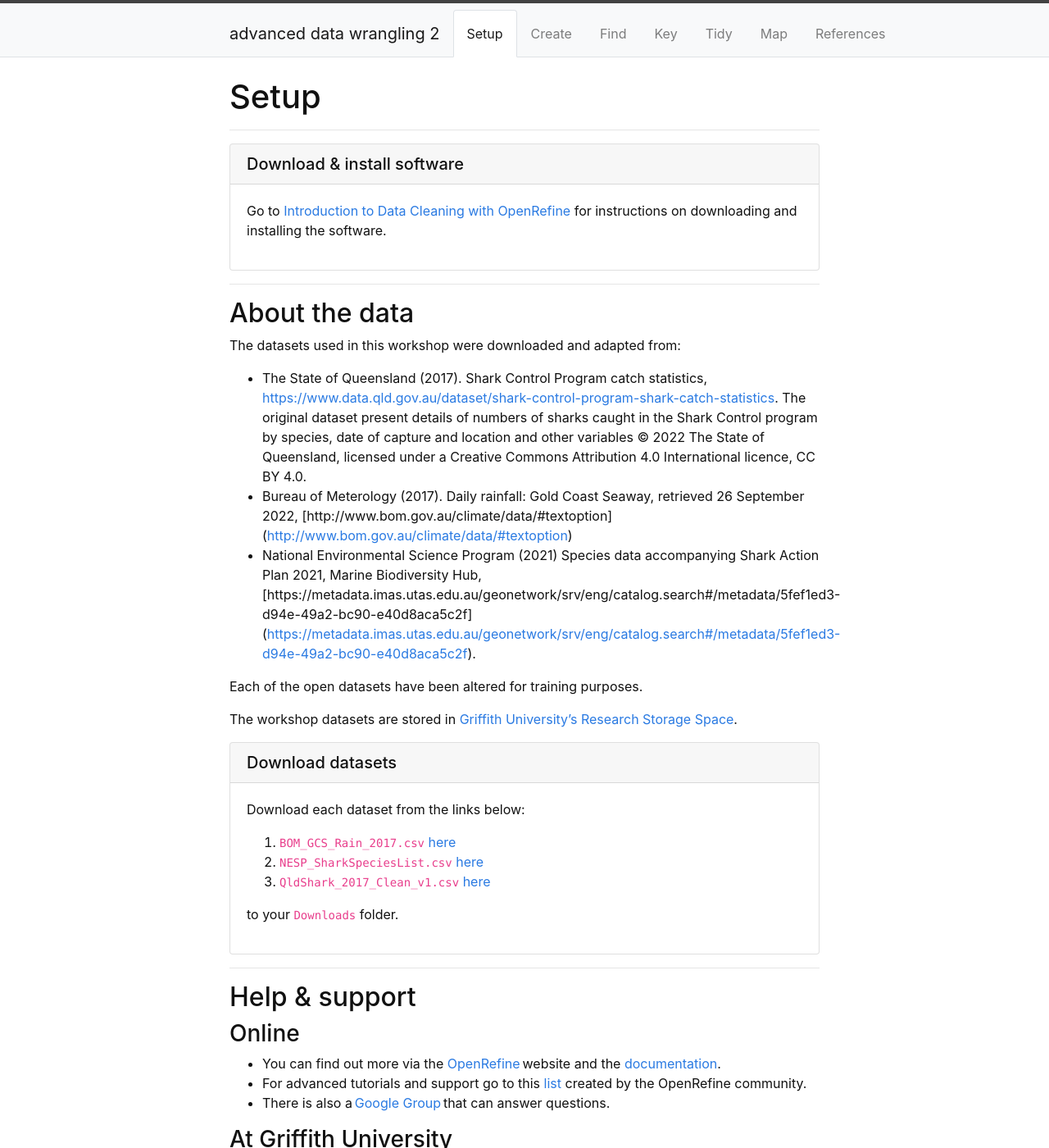
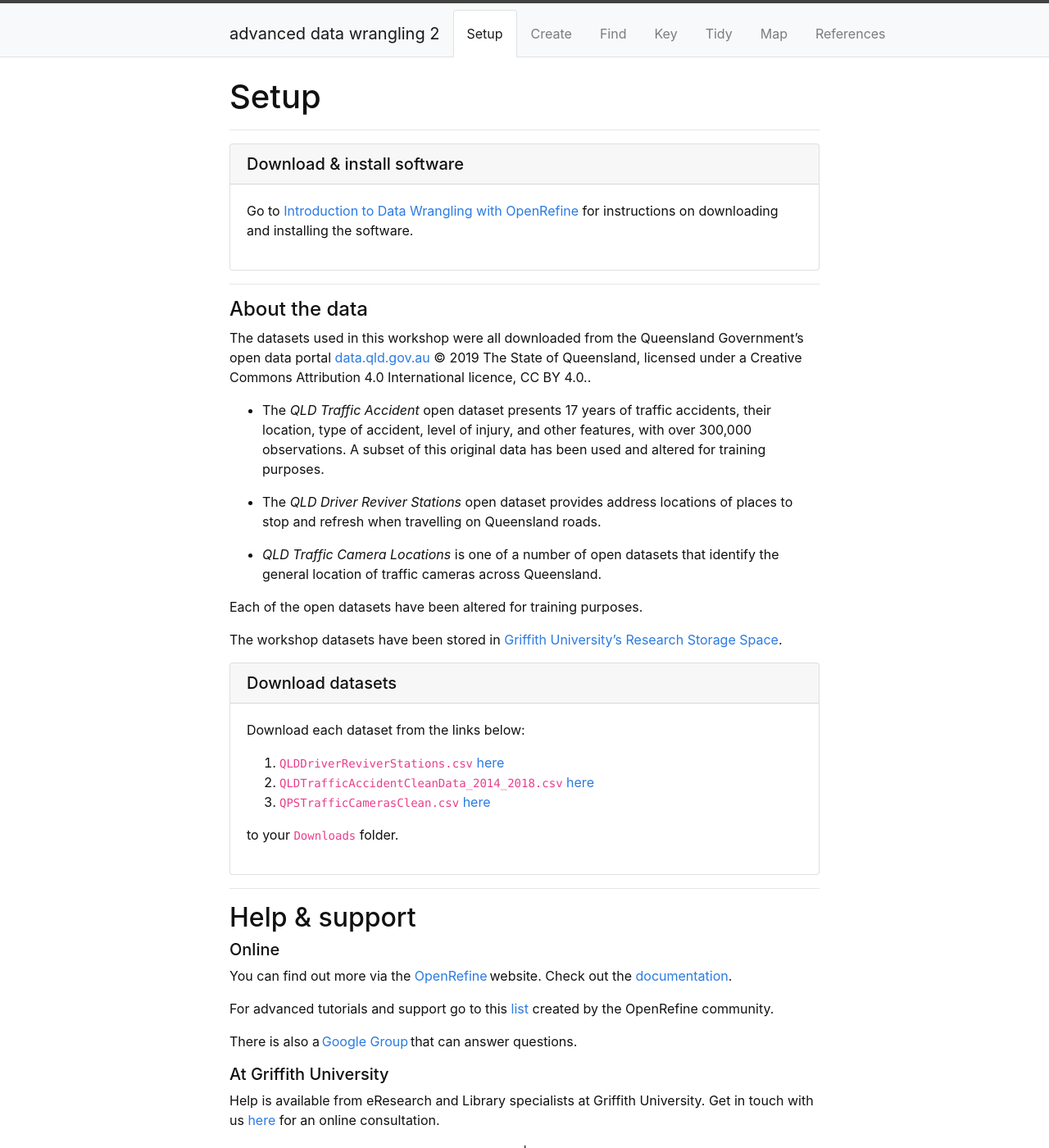
Before and after one commit to GULibrarySandbox/advanced-data-wrangle-old, a Jekyll site: the page built from content/1-setup.md, in a window 1280 px wide and 1400 px high. Shown: the whole window at 82% size. Built offline with Jekyll 4.4.1, drawn with Linux system fonts in a browser that asks for light colours; some of the changed text lies outside the part shown.

Commit message:
Update 1-setup.md

```diff
--- a/content/1-setup.md
+++ b/content/1-setup.md
@@ -6,31 +6,30 @@ nav: true
 
 -----
 {% capture text %}
-Go to [Introduction to Data Cleaning with OpenRefine](https://griffithunilibrary.github.io/data-cleaning-intro/content/0-setup.html) for instructions on downloading and installing the software.{% endcapture %}
+Go to [Introduction to Data Wrangling with OpenRefine](https://griffithunilibrary.github.io/intro-data-wrangle/content/0-setup.html) for instructions on downloading and installing the software.{% endcapture %}
 {% include card.md header="Download & install software" text=text %}
 
 -----
+#### About the data
 
-## About the data
+The datasets used in this workshop were all downloaded from the Queensland Government's open data portal [data.qld.gov.au](https://www.data.qld.gov.au/) © 2019 The State of Queensland, licensed under a Creative Commons Attribution 4.0 International licence, CC BY 4.0..
 
-The datasets used in this workshop were downloaded and adapted from:
+- The *QLD Traffic Accident* open dataset presents 17 years of traffic accidents, their location, type of accident, level of injury, and other features, with over 300,000 observations. A subset of this original data has been used and altered for training purposes.
 
-- The State of Queensland (2017). Shark Control Program catch statistics, [https://www.data.qld.gov.au/dataset/shark-control-program-shark-catch-statistics](https://www.data.qld.gov.au/dataset/shark-control-program-shark-catch-statistics).
-  The original dataset present details of numbers of sharks caught in the Shark Control program by species, date of capture and location and other variables
-  © 2022 The State of Queensland, licensed under a Creative Commons Attribution 4.0 International licence, CC BY 4.0.
-- Bureau of Meterology (2017). Daily rainfall: Gold Coast Seaway, retrieved 26 September 2022, [http://www.bom.gov.au/climate/data/#textoption] (<http://www.bom.gov.au/climate/data/#textoption>)
-- National Environmental Science Program (2021) Species data accompanying Shark Action Plan 2021, Marine Biodiversity Hub, [https://metadata.imas.utas.edu.au/geonetwork/srv/eng/catalog.search#/metadata/5fef1ed3-d94e-49a2-bc90-e40d8aca5c2f] (<https://metadata.imas.utas.edu.au/geonetwork/srv/eng/catalog.search#/metadata/5fef1ed3-d94e-49a2-bc90-e40d8aca5c2f>).
+- The *QLD Driver Reviver Stations* open dataset provides address locations of places to stop and refresh when travelling on Queensland roads.
+
+- *QLD Traffic Camera Locations* is one of a number of open datasets that identify the general location of traffic cameras across Queensland.
 
 Each of the open datasets have been altered for training purposes.
 
-The workshop datasets are stored in [Griffith University's Research Storage Space](https://research-storage.griffith.edu.au/).
+The workshop datasets have been stored in [Griffith University's Research Storage Space](https://research-storage.griffith.edu.au/).
 
 {% capture text %}
 Download each dataset from the links below:
 
-1. `BOM_GCS_Rain_2017.csv` [here](https://research-storage.griffith.edu.au/owncloud/index.php/s/uuEQqoFBgzU4jOK)
-2. `NESP_SharkSpeciesList.csv` [here](https://research-storage.griffith.edu.au/owncloud/index.php/s/4BWEnqeqTNlNIqp)
-3. `QldShark_2017_Clean_v1.csv` [here](https://research-storage.griffith.edu.au/owncloud/index.php/s/HsVa3z4hFquNh5n)
+1. `QLDDriverReviverStations.csv` [here](https://research-storage.griffith.edu.au/owncloud/index.php/s/N7hlLEcDum2absR)
+2. `QLDTrafficAccidentCleanData_2014_2018.csv` [here](https://research-storage.griffith.edu.au/owncloud/index.php/s/iF2Y6s2oZtmYIyp)
+3. `QPSTrafficCamerasClean.csv` [here](https://research-storage.griffith.edu.au/owncloud/index.php/s/OR6wxSTWQEBlB1K)
 
 to your `Downloads` folder.{% endcapture %}
 {% include card.md header="Download datasets" text=text %}
@@ -39,17 +38,19 @@ to your `Downloads` folder.{% endcapture %}
 
 ## Help & support
 
-### Online
+##### Online
 
-- You can find out more via the [OpenRefine](http://openrefine.org) website and the [documentation](http://openrefine.org/documentation.html).
-- For advanced tutorials and support go to this [list](https://github.com/OpenRefine/OpenRefine/wiki/External-Resources) created by the OpenRefine community.
-- There is also a [Google Group](https://groups.google.com/forum/#!forum/openrefine) that can answer questions.
+You can find out more via the [OpenRefine](http://openrefine.org) website.  Check out the [documentation](http://openrefine.org/documentation.html).
 
-### At Griffith University
+For advanced tutorials and support go to this [list](https://github.com/OpenRefine/OpenRefine/wiki/External-Resources) created by the OpenRefine community.
 
-Help is available from Library specialists at Griffith University.  Contact us [here](https://intranet.secure.griffith.edu.au/library/forms/help) for an online consultation.
+There is also a [Google Group](https://groups.google.com/forum/#!forum/openrefine) that can answer questions.
+
+##### At Griffith University
+
+Help is available from eResearch and Library specialists at Griffith University.  Get in touch with us [here](https://intranet.secure.griffith.edu.au/library/forms/help) for an online consultation.
 
 <p align="center">
-  <a href="https://griffithunilibrary.github.io/advanced-data-wrangle-2/"><-- BACK</a> |
-  <a href="https://griffithunilibrary.github.io/advanced-data-wrangle-2/content/2-lesson.html">NEXT --></a>
+  <a href="https://griffithunilibrary.github.io/advanced-data-wrangle/"><-- BACK</a> |
+  <a href="https://griffithunilibrary.github.io/advanced-data-wrangle/content/2-lesson.html">NEXT --></a>
 </p>
```
